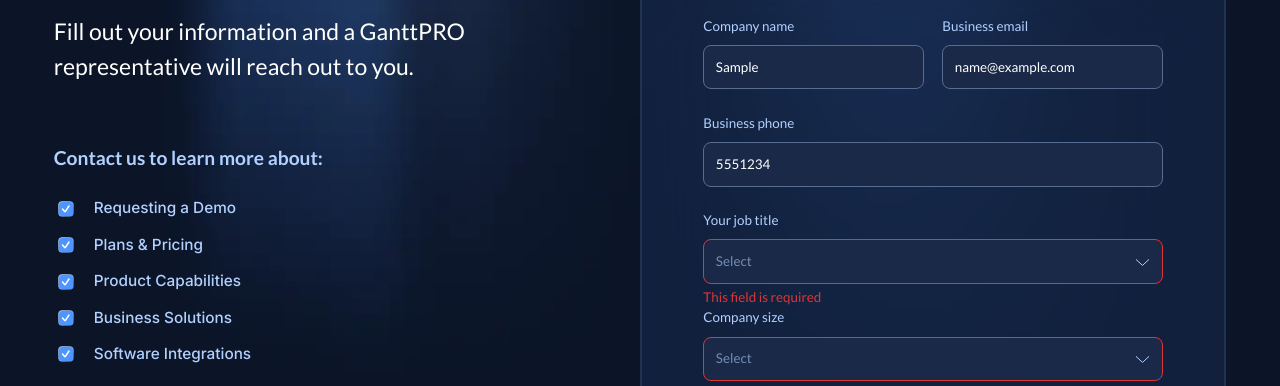
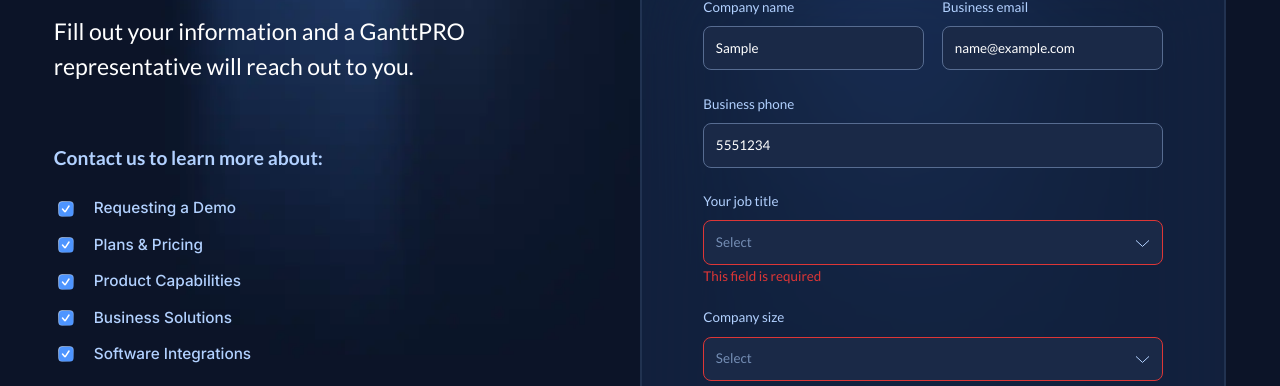
Before and after one commit to mr-danbis/XBSoftware, a website: page app/pages/index.html in a window 1280 px wide. Both pictures are taken after typing "Sample", "Sample", "name@example.com", "5551234", "Sample" into the empty fields and a click on the button "Submit". Shown: the part 57-443 px from the top of the page. Drawn offline with nearby package versions, Linux system fonts and the light colour scheme; files that its build step writes are made by us from their sources; files whose address does not match are found by name.

Commit message:
Fixed bug

```diff
--- a/app/blocks/contact/contact.scss
+++ b/app/blocks/contact/contact.scss
@@ -164,9 +164,8 @@
                 color: rgb(221, 54, 54);
                 @include adaptive-font(14, 7);
                 font-weight: 400;
-                @include adaptive-lineHeight(30, 15);
-                bottom: -28px;
                 left: 0;
+                display: contents;
             }
         }
     }
--- a/app/scss/settings/_vars.scss
+++ b/app/scss/settings/_vars.scss
@@ -88,5 +88,5 @@
 @mixin adaptive-lineHeight($pcValue, $mobValue) {
     $addSize: $pcValue - $mobValue;
     $differenceWidth: $maxWidth - $minWidth;
-   line-height: calc(#{$mobValue + px} + #{$addSize} * ((100vw - #{$minWidth + px}) / #{$differenceWidth}));
+    line-height: calc(#{$mobValue + px} + #{$addSize} * ((100vw - #{$minWidth + px}) / #{$differenceWidth}));
 }
```
Also changed, not shown: app/css/style.min.css, docs/css/style.min.css.
